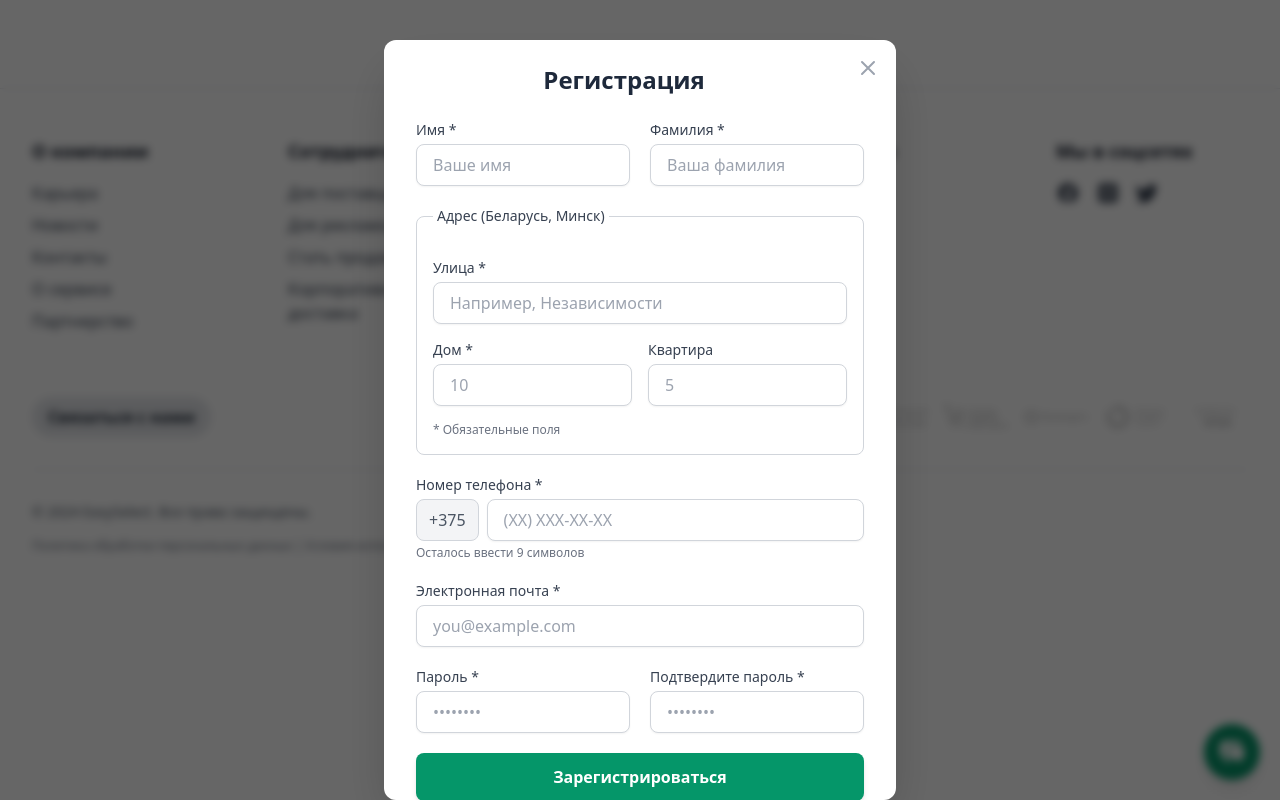
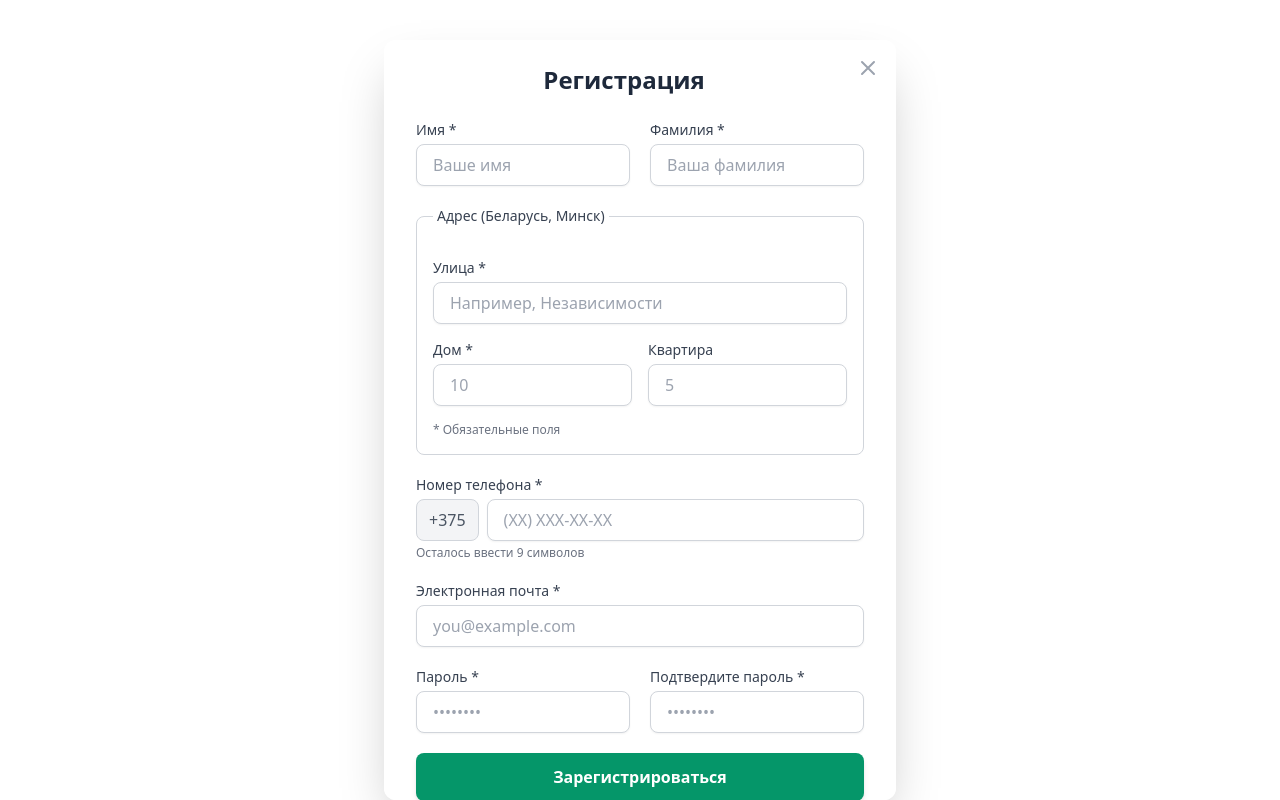
Before and after one commit to isstep/vue-EasySelect, a Vue app: page /register in a window 1280 px wide. Built offline with nearby package versions, Linux system fonts and the light colour scheme.

Commit message:
feat: add new visual with confirm registration

```diff
--- a/src/pages/RegisterPage.vue
+++ b/src/pages/RegisterPage.vue
@@ -368,7 +368,7 @@ const close = () => {
 }
 
 .bg-black\/60 {
-    background-color: rgba(0, 0, 0, 0.6);
+    background-color: rgb(255, 255, 255);
 }
 
 .backdrop-blur-sm {
```
